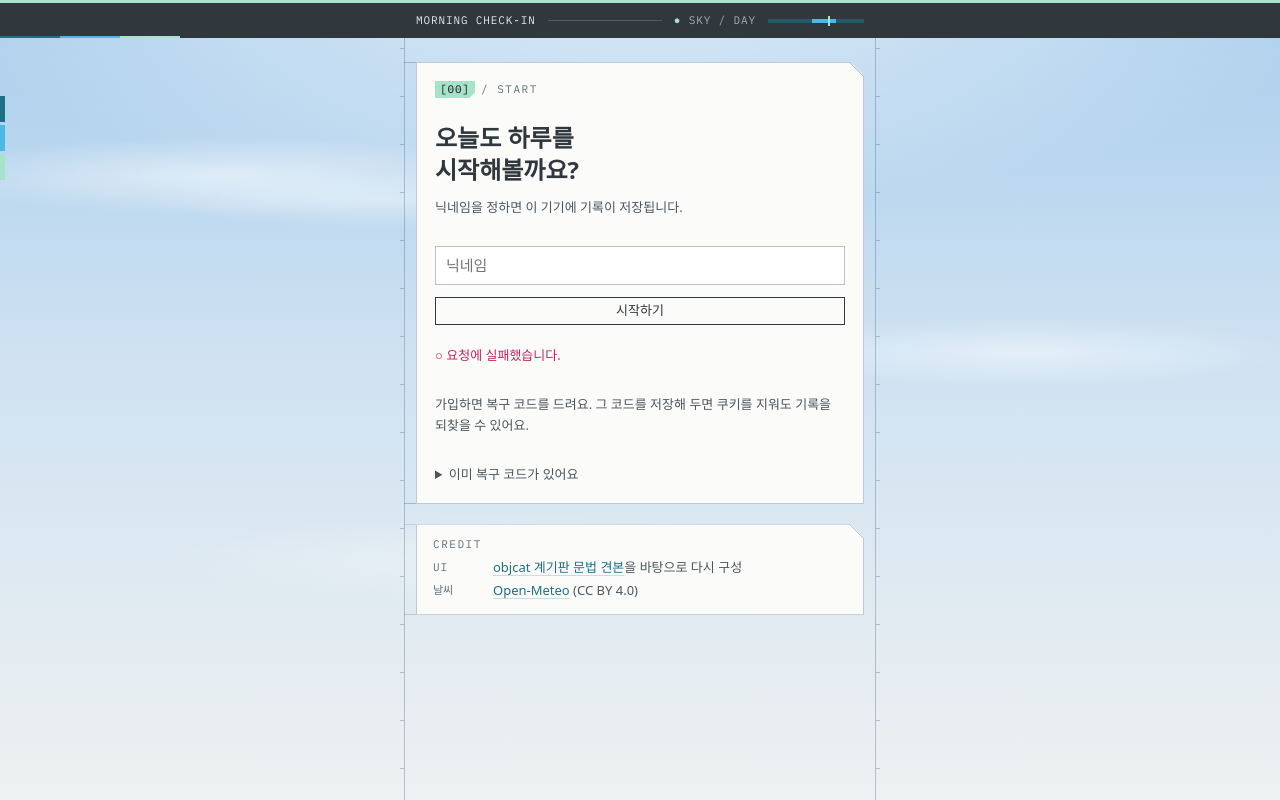
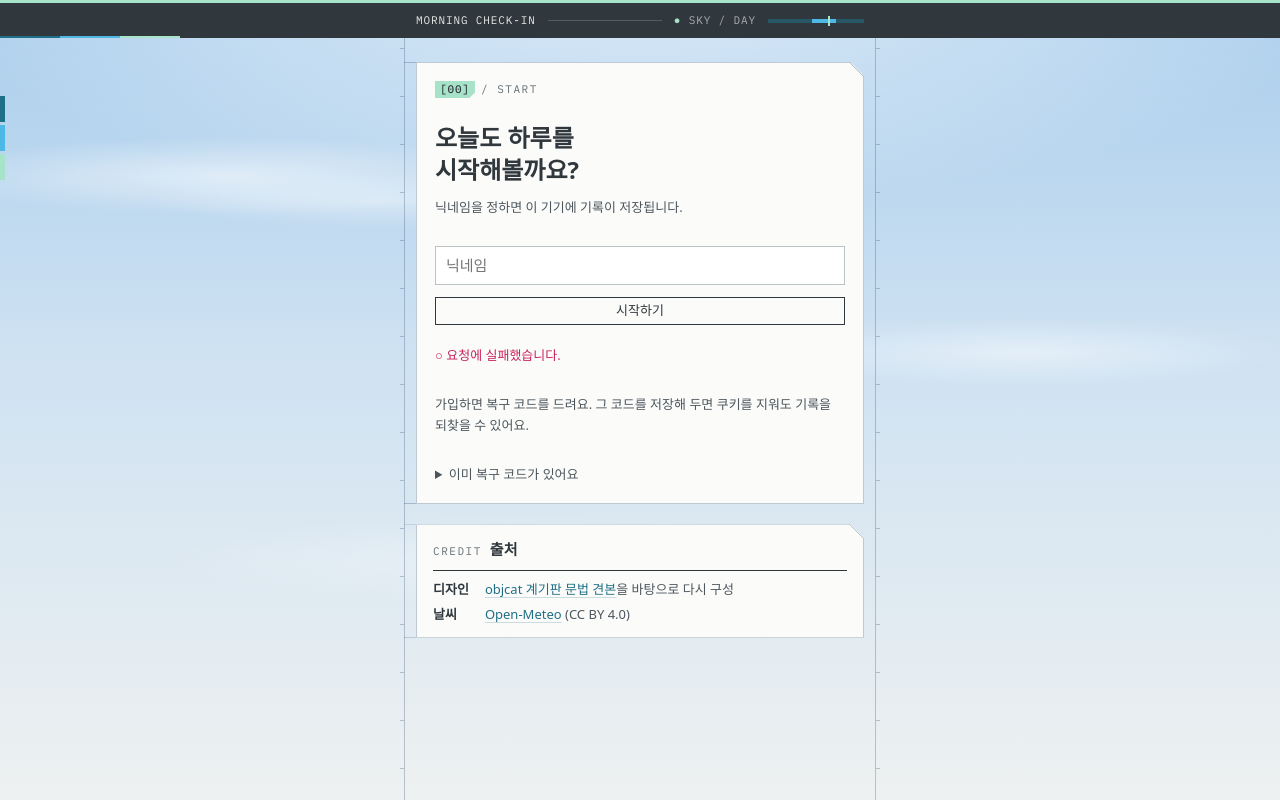
Before and after one commit to hojitea-ui/backend_homework, a website: page public/index.html in a window 1280 px wide. Drawn offline with Linux system fonts and the light colour scheme; no server answers; a web font is replaced by a local one.

Commit message:
style: 글자 크기 위계 점검
- 카드 제목을 15px로 통일, 온도와 날씨 아이콘을 한 단계 작게
- 크레딧 상자를 머리글 > 항목 > 내용 3단 위계로, UI 항목명을 '디자인'으로
- 좁은 화면에서 버튼 글자가 두 줄로 꺾이지 않게

Co-Authored-By: Claude Opus 5.5 <noreply@anthropic.com>

```diff
--- a/public/index.html
+++ b/public/index.html
@@ -201,9 +201,9 @@
 </main>
 
 <footer class="card credit">
-  <p class="code-line">CREDIT</p>
+  <div class="head"><span class="code-line">CREDIT</span><span class="ko">출처</span></div>
   <dl>
-    <dt>UI</dt>
+    <dt>디자인</dt>
     <dd><a href="https://objcat.pages.dev/kit/" target="_blank" rel="noopener">objcat 계기판 문법 견본</a>을 바탕으로 다시 구성</dd>
     <dt>날씨</dt>
     <dd><a href="https://open-meteo.com/" target="_blank" rel="noopener">Open-Meteo</a> (CC BY 4.0)</dd>
--- a/public/style.css
+++ b/public/style.css
@@ -450,7 +450,8 @@ p { margin: 0; }
   clip-path: polygon(0 0, 100% 0, 100% calc(100% - 6px), calc(100% - 6px) 100%, 0 100%);
 }
 p.code-line { margin-bottom: var(--s-2); }
-.head .ko { font-size: var(--fs-3); font-weight: 600; color: var(--ink); }
+/* 카드 제목. 영문 코드 줄이 없는 카드 제목(.label.solo)과 같은 15px로 맞춘다 */
+.head .ko { font-size: var(--fs-4); font-weight: 600; color: var(--ink); }
 
 /* 소제목(카드 안의 작은 라벨) */
 .label {
@@ -476,7 +477,7 @@ p.code-line { margin-bottom: var(--s-2); }
 .weather { text-align: right; font-size: var(--fs-3); color: var(--ink-2); white-space: nowrap; }
 /* 온도 왼쪽에 날씨 그림. 선 굵기 1.6 선 아이콘, 해·달 면만 표식 색 */
 .weather .now { display: flex; align-items: center; justify-content: flex-end; gap: 6px; }
-.weather .wx { width: 30px; height: 30px; color: var(--ink); flex: none; }
+.weather .wx { width: 24px; height: 24px; color: var(--ink); flex: none; }
 .weather .wx .fill { fill: var(--mark); }
 .weather-box { display: flex; flex-direction: column; align-items: flex-end; gap: var(--s-1); flex: none; }
 
@@ -514,7 +515,8 @@ button.chip[aria-pressed="true"] {
 }
 button.chip[aria-pressed="true"]::before { background: var(--plate); }
 
-.weather strong { display: block; font: 500 var(--fs-6)/1.2 var(--mono); color: var(--ink); }
+/* 온도는 보조 정보라 인사말 제목(24px)보다 한 단계 작게 */
+.weather strong { display: block; font: 500 var(--fs-5)/1.2 var(--mono); color: var(--ink); }
 
 /* ── 입력 ── */
 form { display: flex; flex-direction: column; gap: var(--s-3); margin-top: var(--s-4); }
@@ -548,6 +550,9 @@ button {
   background: var(--surface);
   color: var(--ink);
   cursor: pointer;
+  /* 좁은 화면에서 "새로 발급"처럼 짧은 버튼 글자가 두 줄로 꺾이지 않게 */
+  white-space: nowrap;
+  flex: none;
   transition: background var(--t-fast) var(--ease), color var(--t-fast) var(--ease), border-color var(--t-fast) var(--ease), transform var(--t-press) var(--ease);
 }
 button:hover:not(:disabled) { background: var(--ink); border-color: var(--ink); color: var(--on-dark); }
@@ -668,20 +673,20 @@ button.danger:hover:not(:disabled) { background: var(--error); border-color: var
 .namerow { display: flex; align-items: baseline; gap: var(--s-3); flex-wrap: wrap; }
 
 
-/* ── 크레딧: 맨 아래 작은 판. 다른 카드처럼 기준선에 걸리고, 하늘 위가 아니라 밝은 면 위에 글자를 둔다 ── */
+/* ── 크레딧: 맨 아래 작은 판. 다른 카드처럼 기준선에 걸리고, 하늘 위가 아니라 밝은 면 위에 글자를 둔다
+   위계: 머리(CREDIT / 출처, 카드 제목과 같은 문법) > 항목 이름(13px 굵게, 먹색) > 내용(13px, 보조 먹색) ── */
 .credit { padding: var(--s-3) var(--s-4); margin-top: var(--s-2); }
-.credit .code-line { margin-bottom: var(--s-1); }
+.credit .head { margin-bottom: var(--s-2); }
 .credit dl {
   display: grid;
-  grid-template-columns: 48px 1fr;
-  gap: 2px var(--s-3);
+  grid-template-columns: max-content 1fr;
+  gap: var(--s-1) var(--s-4);
   margin: 0;
   font-size: var(--fs-3);
-  color: var(--ink-2);
+  line-height: 1.6;
 }
-.credit dt { font: 400 var(--fs-2)/1.9 var(--mono); letter-spacing: var(--ls-code); color: var(--ink-3); }
-.credit dt:not(:first-of-type) { font-family: var(--sans); letter-spacing: 0; }
-.credit dd { margin: 0; }
+.credit dt { font-weight: 600; color: var(--ink); }
+.credit dd { margin: 0; color: var(--ink-2); }
 .credit a { color: var(--sel); text-decoration: underline; text-decoration-color: var(--sel-ring); text-underline-offset: 3px; }
 .credit a:hover { text-decoration-color: var(--sel); }
 
```
